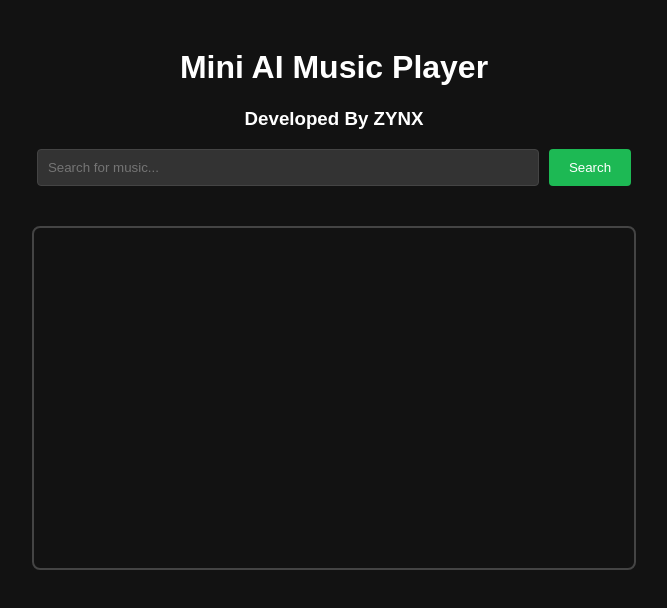
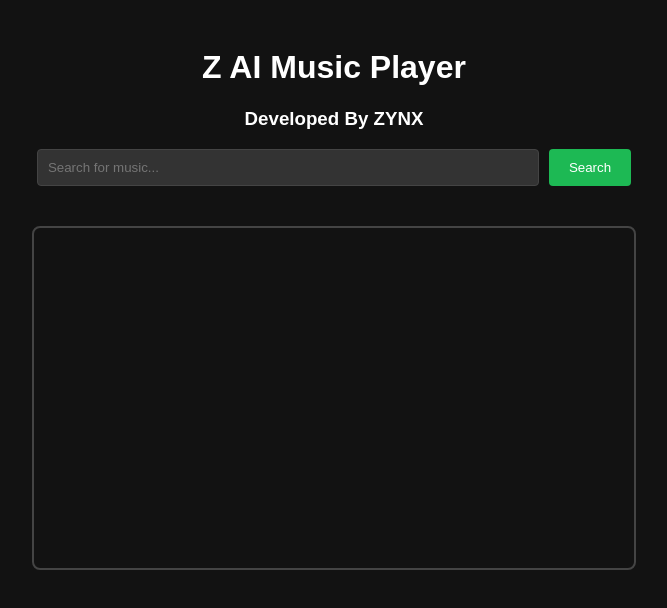
Before and after one commit to Zynxx777/mini-music-player, a website: page index.html in a window 1280 px wide. Shown: the whole page, without its empty margins (306-973 px from the left). Drawn offline with Linux system fonts and the light colour scheme.

Commit message:
Update index.html

```diff
--- a/index.html
+++ b/index.html
@@ -8,7 +8,7 @@
 </head>
 <body>
     <div class="container">
-        <h1>Mini AI Music Player</h1>
+        <h1>Z AI Music Player</h1>
         <h3>Developed By ZYNX</h3>
         <div class="search-container">
             <input type="text" id="search-input" placeholder="Search for music...">
```
